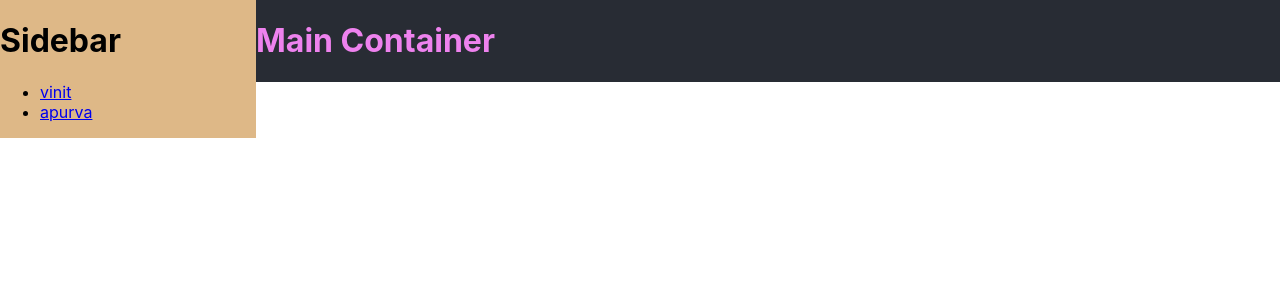
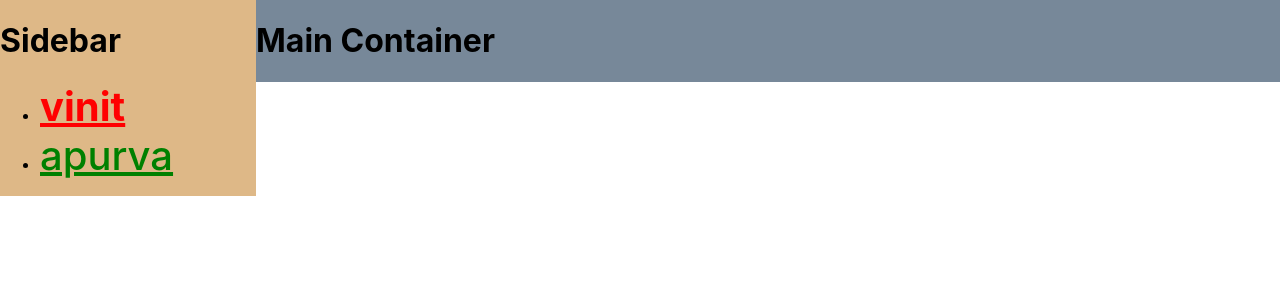
Before and after one commit to apurvadey/ReactJSSession, a React (Create React App) app: page / in a window 1280 px wide. Shown: the top 300 px of the page. Built offline with nearby package versions, Linux system fonts and the light colour scheme; no server answers.

Commit message:
Second commit

```diff
--- a/src/App.css
+++ b/src/App.css
@@ -39,6 +39,6 @@
 .main {
   float: right;
   width: 80%;
-  color: violet;
-  background-color: #282c34
+  color: black;
+  background-color: lightslategray;
 }
--- a/src/App.js
+++ b/src/App.js
@@ -2,7 +2,6 @@ import React from 'react';
 import logo from './logo.svg';
 import './App.css';
 import SidebarComponent from './SidebarComponent';
-import Main from './Main';
 import MainComponent from './Main';
 //function App() {
 //  return (
@@ -30,11 +29,17 @@ class App extends React.Component {
     let urlList= [
       {
         urlName: "vinit",
-        apiUrl: "https://vinitkumar.me"
+        apiUrl: "https://vinitkumar.me",
+        color: "red",
+        fontWeight: 700,
+        fontSize: "40px"
       },
       {
         urlName: "apurva",
-        apiUrl: "https://apurvadey.github.io"
+        apiUrl: "https://apurvadey.github.io",
+        color: "green",
+        fontWeight: 500,
+        fontSize: "40px"
       },
     ];
     return (
--- /dev/null
+++ b/src/Linkcomponent.js
@@ -0,0 +1,23 @@
+import React from 'react';
+
+class LinkComponent extends React.Component {
+    componentDidMount() {
+        console.log("I am mounted in LinkComponent");
+    }
+
+    render() {
+        let linkColor = this.props.color;
+        let linkWeight = this.props.fontWeight;
+        let linkSize = this.props.fontSize;
+        let linkStyle = {
+            color: linkColor,
+            fontWeight: linkWeight,
+            fontSize: linkSize
+        };
+        return (
+            <a style={linkStyle} href={this.props.apiUrl}>{this.props.urlName}</a>
+        );
+    }
+}
+
+export default LinkComponent;
--- a/src/Main.js
+++ b/src/Main.js
@@ -1,33 +1,8 @@
 import React, {Fragment} from 'react';
 import getData from './Api';
-import './Post.css';
+import PostListComponent from './PostListComponent';
 
-class Post extends React.Component {
 
-    render() {
-        return (
-            <h5>{this.props.post.id} : {this.props.post.title}</h5>
-        );
-    }
-}
-
-class PostListComponent extends React.Component {
-    render() {
-        let postContainer = [];
-        if(this.props.posts) {
-            this.props.posts.forEach((value, index) => {
-                postContainer.push(
-
-                        <Post post={value} key={index} />
-
-                );
-            });
-        }
-        return (
-            <Fragment>{postContainer}</Fragment>
-        )
-    }
-}
 class MainComponent extends React.Component {
     constructor(props) {
         super(props);
--- a/src/Post.css
+++ b/src/Post.css
@@ -1,3 +1,3 @@
-.postContainer {
-    border: 1px solid red;
+.PostListComponent {
+    border: 1px solid black ;
 }
--- /dev/null
+++ b/src/PostListComponent.js
@@ -0,0 +1,22 @@
+import React, {Fragment} from 'react';
+import Post from './Postcomponent';
+
+
+
+class PostListComponent extends React.Component {
+    render() {
+        let postContainer = [];
+        if(this.props.posts) {
+            this.props.posts.forEach((value, index) => {
+                postContainer.push(
+                     <Post post={value} key={index} />
+                );
+            });
+        }
+        return (
+            <Fragment>{postContainer}</Fragment>
+        )
+    }
+}
+
+export default PostListComponent;
--- /dev/null
+++ b/src/Postcomponent.js
@@ -0,0 +1,14 @@
+import React from 'react';
+import './Post.css';
+
+
+class Post extends React.Component {
+
+    render() {
+        return (
+            <h5>{this.props.post.id} : {this.props.post.title}</h5>
+        );
+    }
+}
+
+export default Post;
--- a/src/SidebarComponent.js
+++ b/src/SidebarComponent.js
@@ -1,17 +1,9 @@
 import React from 'react';
 import './App.css'
 //import { ReactComponent } from '*.svg';
+import LinkComponent from './Linkcomponent';
 
-class LinkComponent extends React.Component {
-    componentDidMount() {
-        console.log("I am mounted in LinkComponent");
-    }
-    render() {
-        return (
-            <a href={this.props.apiUrl}>{this.props.urlName}</a>
-        );
-    }
-}
+
 
 class SidebarComponent extends React.Component {
 
@@ -27,7 +19,7 @@ class SidebarComponent extends React.Component {
             this.props.urlList.forEach((value, index) => {
             linkContainer.push(
             <li key={index}>
-                <LinkComponent apiUrl={value.apiUrl} urlName={value.urlName}/>
+                <LinkComponent apiUrl={value.apiUrl} urlName={value.urlName} color={value.color} fontWeight={value.fontWeight} fontSize={value.fontSize}/>
             </li>);
         });
     }
```
